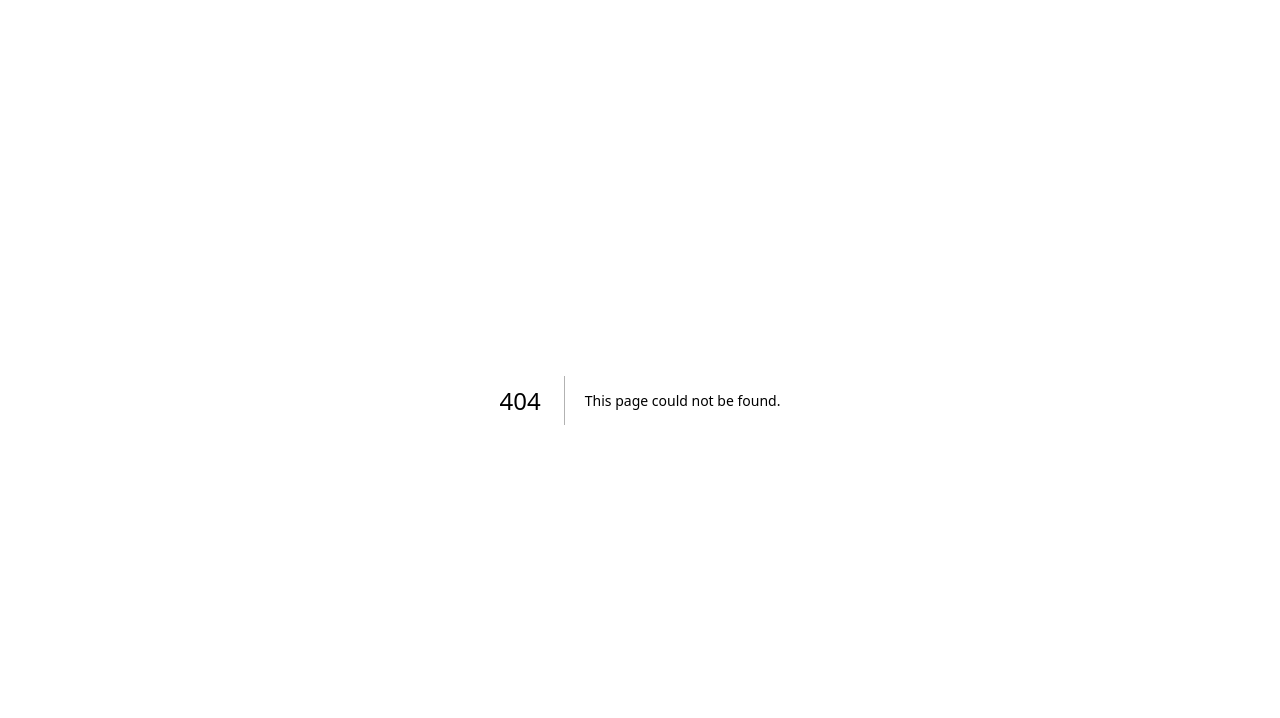
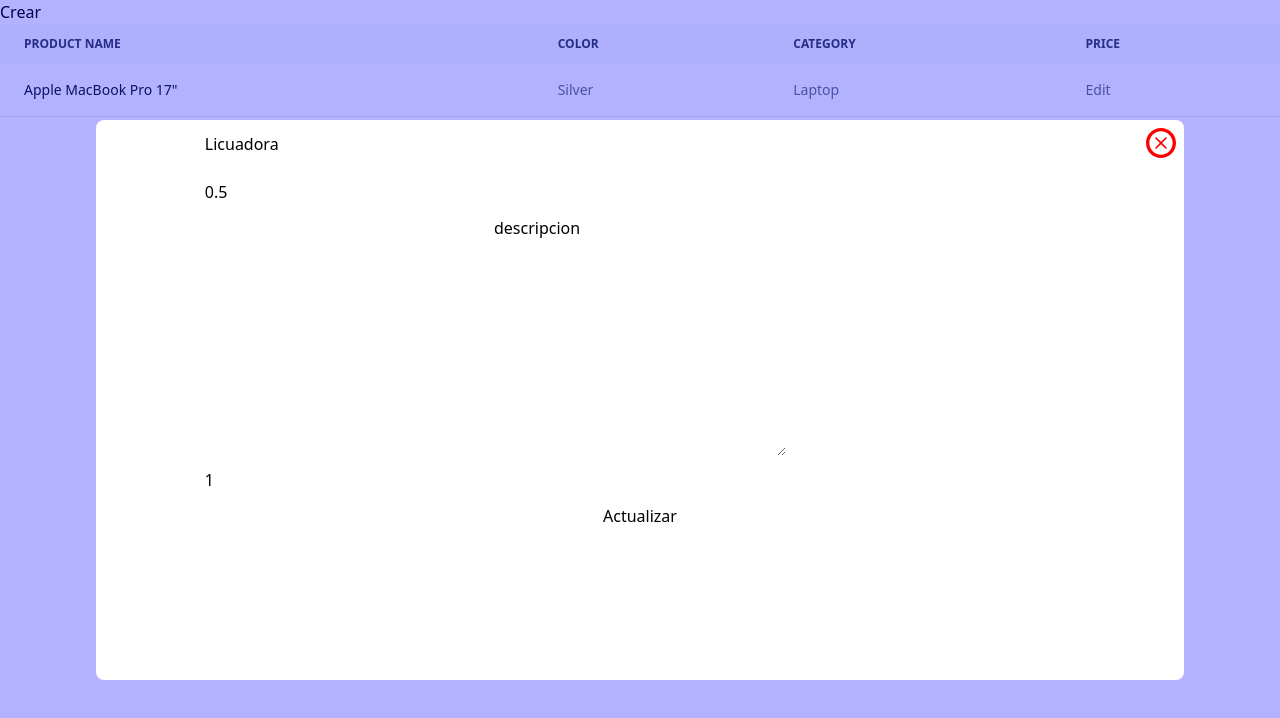
Before and after one commit to Eduardosent/crud-administracion, a Next.js app: page /admin/dashboard in a window 1280 px wide. Before the commit this address had no page. Shown: the top 718 px of the page. Built offline with nearby package versions, Linux system fonts and the light colour scheme.

Commit message:
feat: advance pages and components

```diff
--- /dev/null
+++ b/components/FormCreate.jsx
@@ -0,0 +1,10 @@
+import { TiDeleteOutline } from "react-icons/ti";
+
+export default function FormCreate(){
+    return(
+        <div className="w-[85%] h-[70%] bg-white rounded-lg flex flex-col items-center relative">
+            <TiDeleteOutline style={{top:'3px',right:'3px'}} className='absolute cursor-pointer' size={40} color='red'></TiDeleteOutline>
+            <input className="w-[80%] py-1 my-2" type="text" name="" id="" placeholder="nombre del producto"/>
+        </div>
+    )
+}
--- /dev/null
+++ b/components/Modal.jsx
@@ -0,0 +1,5 @@
+export default function Modal({children,show}){
+    return(
+        <div style={{backgroundColor: 'rgba(0,0,255,0.3)',zIndex:2}} className={`absolute w-[100%] h-[100vh] bg-white place-items-center ${show ? 'grid' : 'hidden'}`}>{children}</div>
+    )
+}
--- /dev/null
+++ b/components/Table.jsx
@@ -0,0 +1,44 @@
+export default function Table({openModal}){
+    return(
+
+
+<div class="relative overflow-x-auto">
+    <table class="w-full text-sm text-left rtl:text-right text-gray-500 dark:text-gray-400">
+        <thead class="text-xs text-gray-700 uppercase bg-gray-50 dark:bg-gray-700 dark:text-gray-400">
+            <tr>
+                <th scope="col" class="px-6 py-3">
+                    Product name
+                </th>
+                <th scope="col" class="px-6 py-3">
+                    Color
+                </th>
+                <th scope="col" class="px-6 py-3">
+                    Category
+                </th>
+                <th scope="col" class="px-6 py-3">
+                    Price
+                </th>
+            </tr>
+        </thead>
+        <tbody>
+            <tr class="bg-white border-b dark:bg-gray-800 dark:border-gray-700">
+                <th scope="row" class="px-6 py-4 font-medium text-gray-900 whitespace-nowrap dark:text-white">
+                    Apple MacBook Pro 17"
+                </th>
+                <td class="px-6 py-4">
+                    Silver
+                </td>
+                <td class="px-6 py-4">
+                    Laptop
+                </td>
+                <td class="px-6 py-4">
+                    <button onClick={()=>openModal(true)}>Edit</button>
+                </td>
+            </tr>
+
+        </tbody>
+    </table>
+</div>
+
+    )
+}
--- /dev/null
+++ b/components/UpdateModal.jsx
@@ -0,0 +1,17 @@
+import { TiDeleteOutline } from "react-icons/ti";
+
+export default function UpdateModal({show,setShow,update,data}){
+
+    return(
+        <div style={{backgroundColor: 'rgba(0,0,255,0.3)',zIndex:2}} className={`absolute w-[100%] h-[100vh] bg-white place-items-center ${show ? 'grid' : 'hidden'}`}>
+          <div className="w-[85%] h-[70%] bg-white rounded-lg flex flex-col items-center relative">
+            <TiDeleteOutline onClick={setShow} style={{top:'3px',right:'3px'}} className='absolute cursor-pointer' size={40} color='red'></TiDeleteOutline>
+            <input className="w-[80%] py-1 my-2" type="text" name="" id="" placeholder="nombre del producto" value={data.name}/>
+            <input className="w-[80%] py-1 my-2" type="number" name="" id="" placeholder="precio del producto" value={data.price}/>
+            <textarea name="" id="" cols="30" rows="10" value={data.description}></textarea>
+            <input className="w-[80%] py-1 my-2" type="number" name="" id="" placeholder="cantidad de producto" value={data.amount}/>
+            <button onClick={update}>Actualizar</button>
+          </div>
+        </div>
+    )
+}
--- a/pages/access/login/index.jsx
+++ b/pages/access/login/index.jsx
@@ -8,24 +8,24 @@ export default function Login(){
 
     const [email,setEmail] = useState('');
     const [password,setPassword] = useState('');
+    const [error, setError] = useState(false)
 
     async function Login(email,password){
-        const promise = await account.createEmailPasswordSession(email,password);
-        console.log(promise)
+        if(email!=''&& password!=''){
+            await account.createEmailPasswordSession(email,password)
+            .then(data=>console.log(data))
+            .catch(e=>console.log(e))
+        }
     }
-
-    console.log(email)
-    console.log(password)
     return(
         <main>
             <GridContainer>
-                <AccountContext>
-                <div className="flex flex-col gap-4 border-2 rounded-md w-[80%]">
-                    <input className="mx-10 border-2 rounded-md" style={{color:'red'}} onChange={(e)=>setEmail(e.target.value)} type="email" name="" id="" value={email} placeholder="Email"/>
-                    <input className="mx-10 border-2 rounded-md" style={{color:'red'}} onChange={(e)=>setPassword(e.target.value)} type="password" name="" id="" value={password} placeholder="Contraseña"/>
-                    <button onClick={()=>Login(email,password)}>Log In </button>
+                <div className="flex flex-col gap-4 border-2 rounded-md w-[80%] pt-4">
+                    <h1 className="text-center text-xl">Log In</h1>
+                    <input className="mx-10 border-2 rounded-md py-2" style={{color:'red'}} onChange={(e)=>setEmail(e.target.value)} type="email" name="" id="" value={email} placeholder="Email"/>
+                    <input className="mx-10 border-2 rounded-md py-2" style={{color:'red'}} onChange={(e)=>setPassword(e.target.value)} type="password" name="" id="" value={password} placeholder="Contraseña"/>
+                    <button className="p-2 bg-green-400 text-white font-semibold" onClick={()=>Login(email,password)}>Log In </button>
                 </div>
-                </AccountContext>
             </GridContainer>
         </main>
     )
--- /dev/null
+++ b/pages/admin/dashboard/create_product/functions.js
@@ -0,0 +1,37 @@
+import { ID } from "appwrite";
+
+import { databases } from "@/services/appwrite/appwrite";
+
+export function validateCreate(name,price){
+    if(name.length>5 && price > 0){
+        return true
+    }else{
+        return false
+    }
+}
+
+export function createProduct(name,price,description,amount){
+
+    var obj =
+    {
+        name: name,
+        price: price,
+        description : description,
+        amount : amount,
+        sold : 0
+    }
+    console.log(obj)
+    databases.createDocument(
+        '65fb6b7219e917560ef9',
+        '65fb6b84cd7071d2ba09',
+        ID.unique(),
+        {
+            name: name,
+            price: price,
+            description : description,
+            amount : amount,
+            sold : 0
+        }
+    ).then(()=>{return true})
+    .catch((e)=>{console.log(e);return false})
+}
--- /dev/null
+++ b/pages/admin/dashboard/create_product/index.jsx
@@ -0,0 +1,41 @@
+import { useState } from "react"
+
+import { validateCreate,createProduct } from "./functions"
+
+export default function CreateProduct(){
+
+    const[name,setName] = useState('')
+    const[price,setPrice] = useState(0)
+    const[description,setDescription] = useState('')
+    const[amount, setAmount] = useState(0)
+
+    const[error,setError] = useState('')
+
+    function handleCreate(){
+        if(validateCreate(name,price)){
+            setError('')
+            createProduct(name,price,description,amount)
+        }else{
+            setError('el nombre debe ser mayor a 5 caracteres y el precio mayor a 0')
+        }
+    }
+
+    return(
+        <main>
+            <h1>Crear Nuevo Producto</h1>
+            <div>
+                <label htmlFor="">Nombre:</label>
+                <input type="text" name="" id="" value={name} onChange={(e)=>{setName(e.target.value)}}/>
+            </div>
+            <div>
+                <label htmlFor="">Precio:</label>
+                <input type="number" name="" id="" value={price} onChange={(e)=>{setPrice(e.target.value)}}/>
+            </div>
+            <button onClick={handleCreate}>Crear</button>
+            {
+                error!='' &&
+                <p className="text-red">{error}</p>
+            }
+        </main>
+    )
+}
--- /dev/null
+++ b/pages/admin/dashboard/index.jsx
@@ -0,0 +1,27 @@
+import { IoMdAdd } from "react-icons/io";
+
+import Table from "@/components/Table";
+import Modal from "@/components/Modal";
+import FormCreate from "@/components/FormCreate";
+import UpdateModal from "@/components/UpdateModal";
+import { useState } from "react";
+
+export default function Dashboard(){
+
+    const[updateModal,setUpdateModal] = useState(true)
+
+    var data = {
+        name : 'Licuadora',
+        price : 0.5,
+        description : 'descripcion',
+        amount : 1
+    }
+
+    return(
+        <div className="relative">
+            <UpdateModal show={updateModal} setShow={()=>{setUpdateModal(false)}} update={()=>{print('update')}} data={data}/>
+            <button>Crear</button>
+            <Table openModal={setUpdateModal}/>
+        </div>
+    )
+}
```
Also changed, not shown: pages/access/login/functions.js (added).
